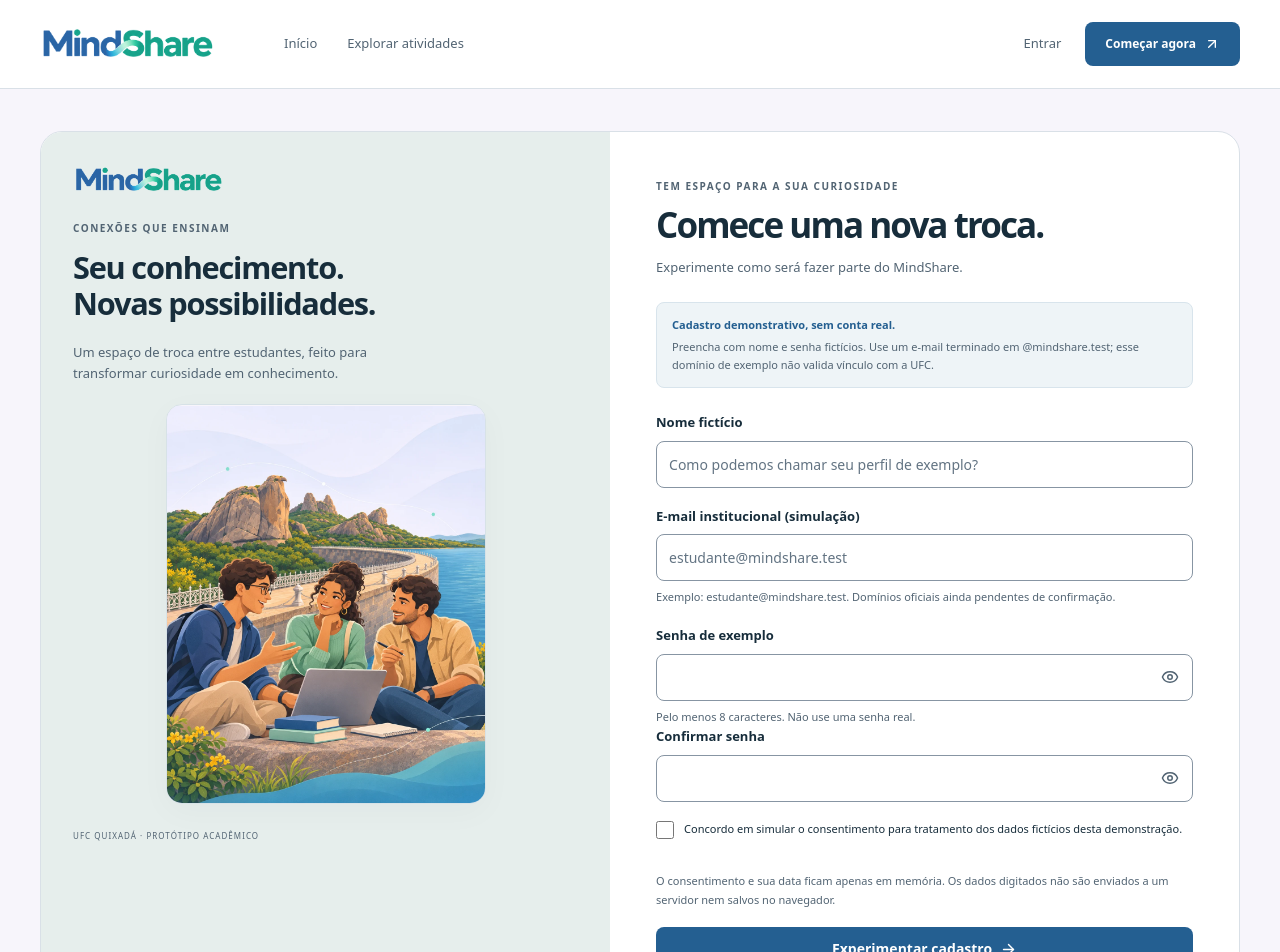
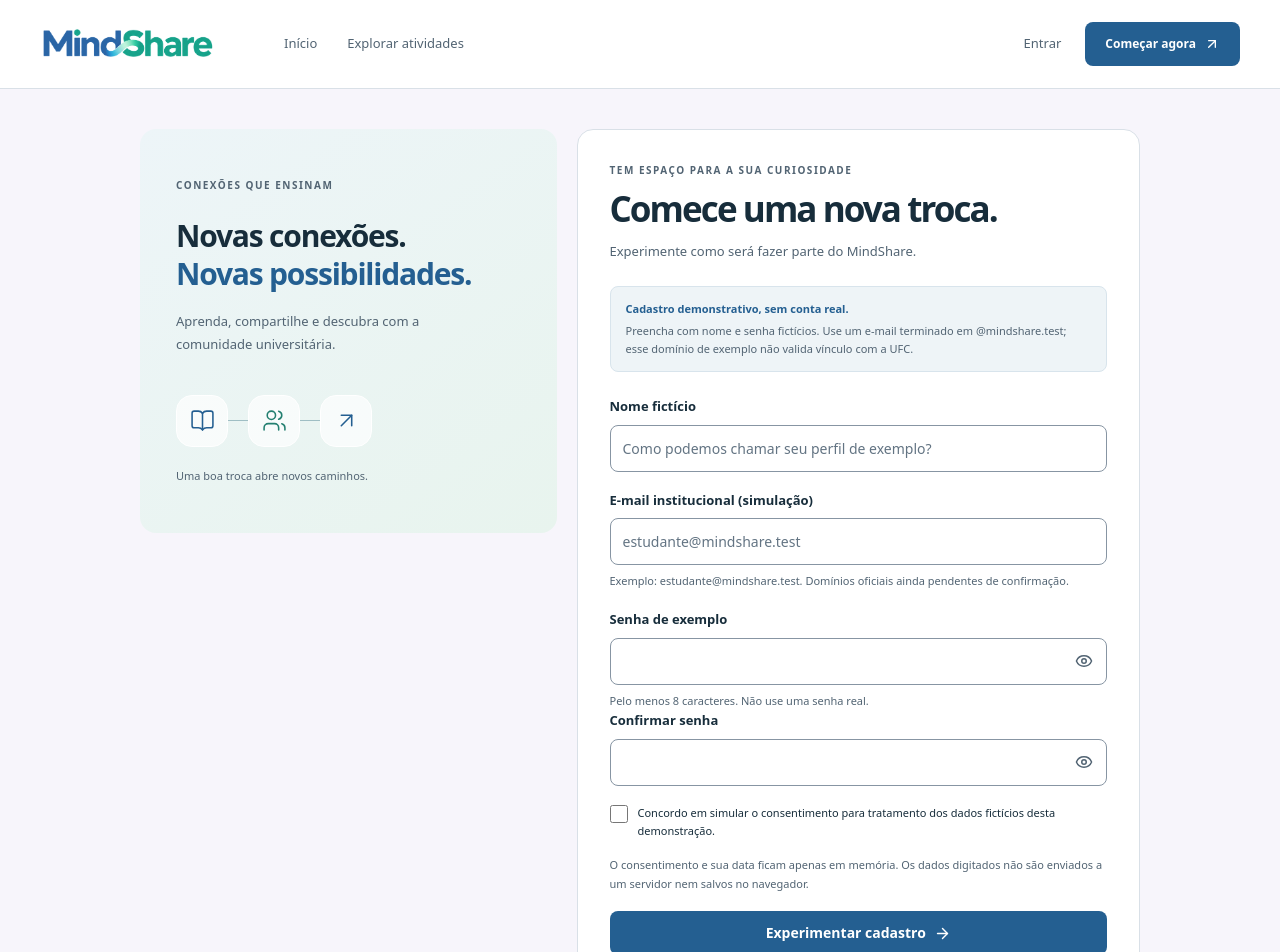
Before and after one commit to edinaldoGit/mindshare, a React (Vite) app: page /#/cadastro in a window 1280 px wide. Shown: the top 952 px of the page. Built offline with nearby package versions, Linux system fonts and the light colour scheme.

Commit message:
style: refine authentication layouts and remove duplicate branding

```diff
--- a/src/app/layouts/public-layout.tsx
+++ b/src/app/layouts/public-layout.tsx
@@ -1,9 +1,13 @@
-import { Outlet } from "react-router-dom";
+import { Outlet, useLocation } from "react-router-dom";
 import { RouteFocus } from "@/components/feedback/route-focus";
 import { Navbar } from "@/components/navigation/navbar";
 import { StorageNotice } from "@/components/feedback/storage-notice";
 import { Footer } from "@/components/navigation/footer";
 export function PublicLayout() {
+  const { pathname } = useLocation();
+  const isAuthPage = ["/entrar", "/cadastro", "/cadastro/professor"].includes(
+    pathname,
+  );
   return (
     <>
       <button
@@ -18,7 +22,14 @@ export function PublicLayout() {
         <StorageNotice />
         <Outlet />
       </main>
-      <Footer />
+      {isAuthPage ? (
+        <footer className="auth-footer container">
+          Protótipo acadêmico · Pessoas e atividades fictícias. Não é um serviço
+          oficial da UFC.
+        </footer>
+      ) : (
+        <Footer />
+      )}
       <RouteFocus />
     </>
   );
--- a/src/features/auth/components/auth-layout.tsx
+++ b/src/features/auth/components/auth-layout.tsx
@@ -1,6 +1,6 @@
-import { useState, type ReactNode } from "react";
-import { Link } from "react-router-dom";
-import { brand } from "@/lib/brand";
+import type { ReactNode } from "react";
+import { BookOpen, Users, ArrowUpRight } from "lucide-react";
+
 export function AuthLayout({
   children,
   register = false,
@@ -8,56 +8,44 @@ export function AuthLayout({
   children: ReactNode;
   register?: boolean;
 }) {
-  const [imageUnavailable, setImageUnavailable] = useState(false);
   return (
     <div className={`auth-layout ${register ? "auth-register" : ""}`}>
       <aside className="auth-story">
-        <Link to="/" className="auth-logo">
-          <img
-            src={brand.logo}
-            alt="MindShare, início"
-            width="1029"
-            height="222"
-          />
-        </Link>
-        <div>
         <p className="eyebrow">CONEXÕES QUE ENSINAM</p>
         <p className="auth-story-title">
           {register ? (
             <>
-                Seu conhecimento.
+              Novas conexões.
               <br />
-                Novas possibilidades.
+              <span>Novas possibilidades.</span>
             </>
           ) : (
             <>
-                Aprender é melhor
+              O conhecimento
               <br />
-                quando a gente
-                <br /> <span>compartilha.</span>
+              cresce quando
+              <br />
+              <span>é compartilhado.</span>
             </>
           )}
         </p>
         <p className="auth-story-description">
-            Um espaço de troca entre estudantes, feito para transformar
-            curiosidade em conhecimento.
+          Aprenda, compartilhe e descubra com a comunidade universitária.
         </p>
+        <div className="auth-connections" aria-hidden="true">
+          <span>
+            <BookOpen size={25} strokeWidth={1.5} />
+          </span>
+          <i />
+          <span>
+            <Users size={25} strokeWidth={1.5} />
+          </span>
+          <i />
+          <span>
+            <ArrowUpRight size={25} strokeWidth={1.5} />
+          </span>
         </div>
-        {!imageUnavailable && (
-          <div className="auth-art auth-landscape" aria-hidden="true">
-            <img
-              src={
-                register ? brand.registerIllustration : brand.loginIllustration
-              }
-              alt=""
-              width="1122"
-              height="1402"
-              decoding="async"
-              onError={() => setImageUnavailable(true)}
-            />
-          </div>
-        )}
-        <p className="auth-story-foot">UFC QUIXADÁ · PROTÓTIPO ACADÊMICO</p>
+        <p className="auth-story-foot">Uma boa troca abre novos caminhos.</p>
       </aside>
       <section className="auth-form-panel">{children}</section>
     </div>
--- a/src/styles/globals.css
+++ b/src/styles/globals.css
@@ -1444,114 +1444,99 @@ h3 {
 /* Autenticação */
 .auth-layout {
   display: grid;
-  grid-template-columns: 0.95fr 1.05fr;
-  border: 1px solid var(--border);
-  background: #fff;
-  border-radius: 22px;
-  overflow: hidden;
-  margin-block: 42px 64px;
+  grid-template-columns: minmax(0, 0.85fr) minmax(0, 1.15fr);
+  max-width: 1000px;
+  margin: 40px auto 24px;
+  gap: 20px;
+  align-items: start;
 }
 .auth-story {
-  background: #e6eeec;
-  padding: 32px;
-  position: relative;
+  min-width: 0;
+  padding: 48px 36px;
+  background: linear-gradient(145deg, #edf5f8, #e8f4ee);
   display: flex;
   flex-direction: column;
-  min-width: 0;
-}
-.auth-logo {
-  display: block;
-  width: 150px;
-  margin-bottom: 24px;
+  justify-content: center;
+  align-self: start;
+  border-radius: 16px;
 }
 .auth-story-title {
   font-family: var(--font-heading);
   font-weight: 700;
   letter-spacing: -0.04em;
-  font-size: clamp(28px, 2.4vw, 32px);
-  line-height: 1.16;
-  margin-block: 14px 20px;
+  font-size: 30px;
+  line-height: 1.25;
+  margin: 24px 0 18px;
 }
 .auth-story-title span {
   color: var(--primary);
 }
-.auth-story > div > p.auth-story-description {
+.auth-story-description {
   font-size: 13px;
-  color: var(--muted-foreground);
-  max-width: 310px;
-}
-.auth-art {
-  position: relative;
-  min-height: 310px;
-  margin-top: auto;
+  line-height: 1.8;
+  color: var(--muted-foreground);
+  max-width: 260px;
+}
+.auth-connections {
+  display: flex;
+  align-items: center;
+  margin-top: 38px;
+  color: var(--primary);
+}
+.auth-connections span {
   display: grid;
   place-items: center;
-}
-.auth-art.auth-landscape {
-  min-height: 0;
-  width: min(100%, 320px);
-  margin: 20px auto 0;
-  flex-shrink: 0;
-  display: block;
-  overflow: hidden;
-  aspect-ratio: 4 / 5;
-  border: 1px solid #d7e2e7;
+  width: 52px;
+  height: 52px;
   border-radius: 16px;
-  background: var(--background);
-  box-shadow: var(--shadow-soft);
-}
-.auth-landscape img {
-  display: block;
-  width: 100%;
-  height: 100%;
-  object-fit: contain;
-}
-.auth-circle {
-  width: 240px;
-  height: 240px;
-  border: 1px solid #b9d0c8;
-  border-radius: 50%;
-  position: absolute;
-}
-.circle-two {
-  width: 190px;
-  height: 190px;
-  transform: translateX(35px);
-}
-.auth-art-symbol {
-  padding: 20px;
-  width: 142px;
-  border: 1px solid #ccded6;
-  background: #f6faf7;
-  border-radius: 20px;
-  transform: rotate(-8deg);
-}
-.auth-art-note {
-  position: absolute;
-  bottom: 10px;
-  right: 0;
+  background: #ffffffb3;
+  border: 1px solid #ffffff;
+}
+.auth-connections span:nth-of-type(2) {
+  color: #237f70;
+}
+.auth-connections i {
+  width: 20px;
+  height: 1px;
+  background: #9fbec4;
+}
+.auth-story-foot {
+  font-size: 11px;
+  color: var(--muted-foreground);
+  margin-top: 20px;
+}
+.auth-footer {
+  max-width: 1000px;
+  text-align: center;
+  font-size: 11px;
+  color: var(--muted-foreground);
+  padding-block: 0 32px;
+  line-height: 1.8;
+}
+.auth-form-panel {
   background: #fff;
+  border: 1px solid var(--border);
+  border-radius: 16px;
+  padding: 32px;
+  min-width: 0;
+}
+.auth-form-panel .learning-card {
+  padding: 18px;
+  margin-block: 8px;
   border-radius: 10px;
-  padding: 15px 45px 15px 18px;
-  font-size: 11px;
-  transform: rotate(3deg);
-  box-shadow: var(--shadow-soft);
-}
-.auth-art-note svg {
-  position: absolute;
-  right: 15px;
-  top: 25px;
-  color: var(--primary);
-}
-.auth-story-foot {
-  font-size: 8px;
-  letter-spacing: 0.13em;
-  color: var(--muted-foreground);
-  margin-top: 25px;
-}
-.auth-form-panel {
-  padding: 46px;
-  min-width: 0;
+  background: #f5f8fa;
+  box-shadow: none;
+}
+.auth-form-panel .learning-card h2 {
+  font-size: 16px;
+}
+.auth-form-panel .learning-card p {
+  font-size: 13px;
+  line-height: 1.7;
+}
+.auth-form-panel .consent-label {
+  font-size: 12px;
+  line-height: 1.7;
 }
 .auth-form-panel h1 {
   font-size: clamp(28px, 3vw, 35px);
@@ -1805,9 +1790,6 @@ h3 {
   .demo-account-buttons {
     grid-template-columns: 1fr;
   }
-  .auth-art {
-    min-height: 340px;
-  }
   .detail-layout {
     gap: 32px;
     grid-template-columns: minmax(0, 1fr) 290px;
@@ -1986,25 +1968,6 @@ h3 {
     font-weight: 700;
     letter-spacing: -0.04em;
     font-size: 31px;
-  }
-  .auth-logo {
-    margin-bottom: 36px;
-  }
-  .auth-art-symbol {
-    width: 125px;
-  }
-  .auth-circle {
-    width: 200px;
-    height: 200px;
-  }
-  .circle-two {
-    width: 160px;
-    height: 160px;
-    transform: translateX(20px);
-  }
-  .auth-art-note {
-    font-size: 10px;
-    right: -10px;
   }
 }
 @media (max-width: 699px) {
@@ -2414,37 +2377,11 @@ h3 {
   }
   .auth-layout {
     grid-template-columns: minmax(0, 1fr);
-    margin-block: 28px 40px;
+    margin-block: 20px;
     border-radius: 16px;
   }
   .auth-story {
-    padding: 26px;
-  }
-  .auth-logo {
-    width: 134px;
-    margin-bottom: 24px;
-  }
-  .auth-story-title {
-    font-family: var(--font-heading);
-    font-weight: 700;
-    letter-spacing: -0.04em;
-    font-size: 30px;
-    margin-block: 10px 14px;
-  }
-  .auth-story-title br:nth-child(2) {
     display: none;
-  }
-  .auth-story > div > p.auth-story-description {
-    font-size: 12px;
-    max-width: none;
-  }
-  .auth-art,
-  .auth-art.auth-landscape {
-    display: none;
-  }
-  .auth-story-foot {
-    font-size: 7px;
-    margin-top: 24px;
   }
   .auth-form-panel {
     padding: 28px 22px;
@@ -2508,3 +2445,16 @@ h3 {
     font-size: 16px;
   }
 }
+
+@media (min-width: 700px) and (max-width: 899px) {
+  .auth-layout {
+    grid-template-columns: minmax(0, 1fr);
+    max-width: 600px;
+  }
+  .auth-story {
+    display: none;
+  }
+  .auth-form-panel {
+    padding: 36px 40px;
+  }
+}
```
Lines whose indentation alone changed are shown as unchanged.
